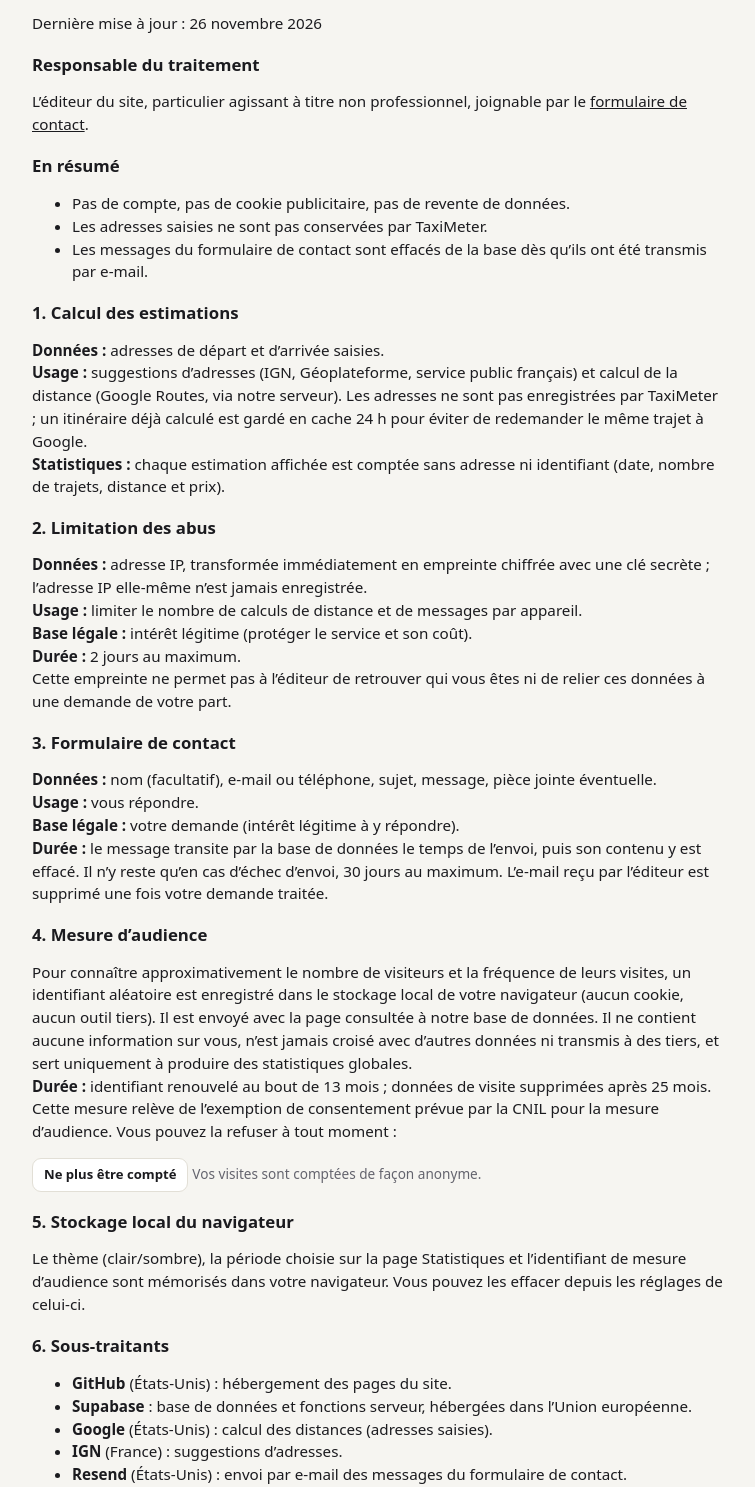
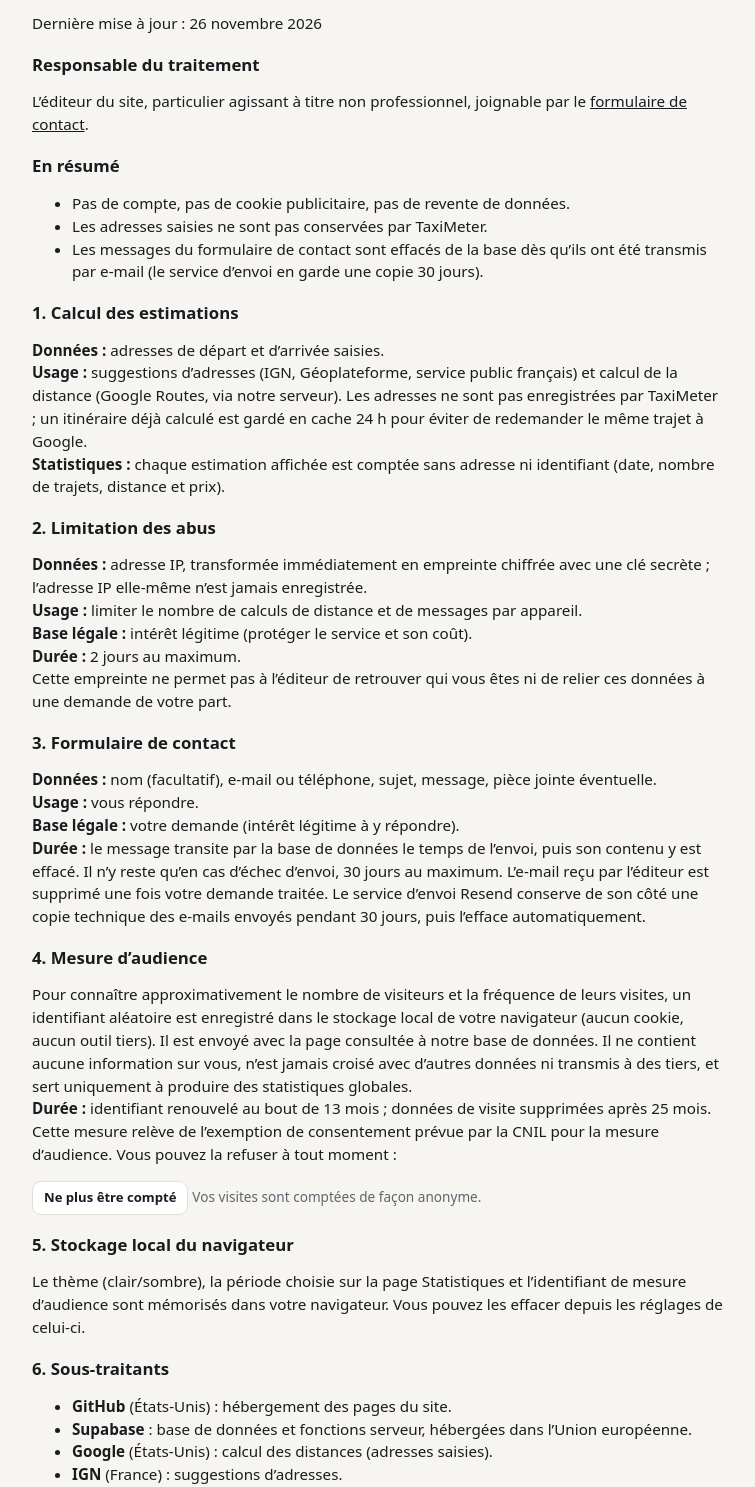
Before and after one commit to nourben/TaxiMeter, a website with bundled scripts: page confidentialite.html in a window 1280 px wide. Shown: the part 98-1585 px from the top of the page, without its empty margins (262-1017 px from the left). Built offline with nearby package versions, Linux system fonts and the light colour scheme.

Commit message:
Confidentialité : copie des e-mails conservée 30 jours par Resend
Co-Authored-By: Claude Opus 5.5 <noreply@anthropic.com>
Claude-Session: https://claude.ai/code/session_01XsKJBFUdrkhFUPaTHRJHnw

```diff
--- a/confidentialite.html
+++ b/confidentialite.html
@@ -25,7 +25,7 @@
         <ul>
           <li>Pas de compte, pas de cookie publicitaire, pas de revente de données.</li>
           <li>Les adresses saisies ne sont pas conservées par TaxiMeter.</li>
-          <li>Les messages du formulaire de contact sont effacés de la base dès qu’ils ont été transmis par e-mail.</li>
+          <li>Les messages du formulaire de contact sont effacés de la base dès qu’ils ont été transmis par e-mail (le service d’envoi en garde une copie 30 jours).</li>
         </ul>
 
         <h2>1. Calcul des estimations</h2>
@@ -44,7 +44,7 @@
         <p><strong>Données :</strong> nom (facultatif), e-mail ou téléphone, sujet, message, pièce jointe éventuelle.<br />
         <strong>Usage :</strong> vous répondre.<br />
         <strong>Base légale :</strong> votre demande (intérêt légitime à y répondre).<br />
-        <strong>Durée :</strong> le message transite par la base de données le temps de l’envoi, puis son contenu y est effacé. Il n’y reste qu’en cas d’échec d’envoi, 30 jours au maximum. L’e-mail reçu par l’éditeur est supprimé une fois votre demande traitée.</p>
+        <strong>Durée :</strong> le message transite par la base de données le temps de l’envoi, puis son contenu y est effacé. Il n’y reste qu’en cas d’échec d’envoi, 30 jours au maximum. L’e-mail reçu par l’éditeur est supprimé une fois votre demande traitée. Le service d’envoi Resend conserve de son côté une copie technique des e-mails envoyés pendant 30 jours, puis l’efface automatiquement.</p>
 
         <h2>4. Mesure d’audience</h2>
         <p>Pour connaître approximativement le nombre de visiteurs et la fréquence de leurs visites, un identifiant aléatoire est enregistré dans le stockage local de votre navigateur (aucun cookie, aucun outil tiers). Il est envoyé avec la page consultée à notre base de données. Il ne contient aucune information sur vous, n’est jamais croisé avec d’autres données ni transmis à des tiers, et sert uniquement à produire des statistiques globales.<br />
@@ -61,7 +61,7 @@
           <li><strong>Supabase</strong> : base de données et fonctions serveur, hébergées dans l’Union européenne.</li>
           <li><strong>Google</strong> (États-Unis) : calcul des distances (adresses saisies).</li>
           <li><strong>IGN</strong> (France) : suggestions d’adresses.</li>
-          <li><strong>Resend</strong> (États-Unis) : envoi par e-mail des messages du formulaire de contact.</li>
+          <li><strong>Resend</strong> (États-Unis) : envoi par e-mail des messages du formulaire de contact (copie conservée 30 jours).</li>
         </ul>
         <p>Les transferts vers les États-Unis reposent sur les garanties prévues par le RGPD (cadre de protection des données UE–États-Unis ou clauses contractuelles types).</p>
 
```
